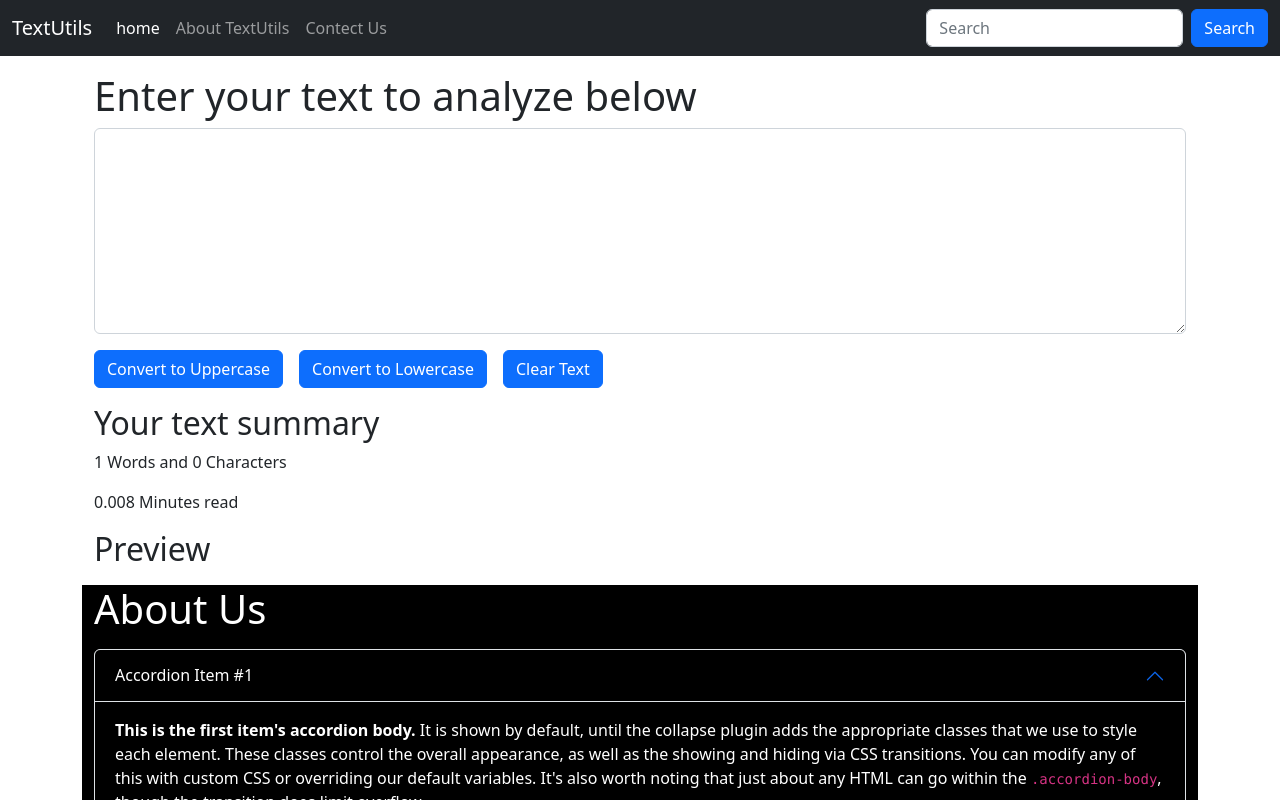
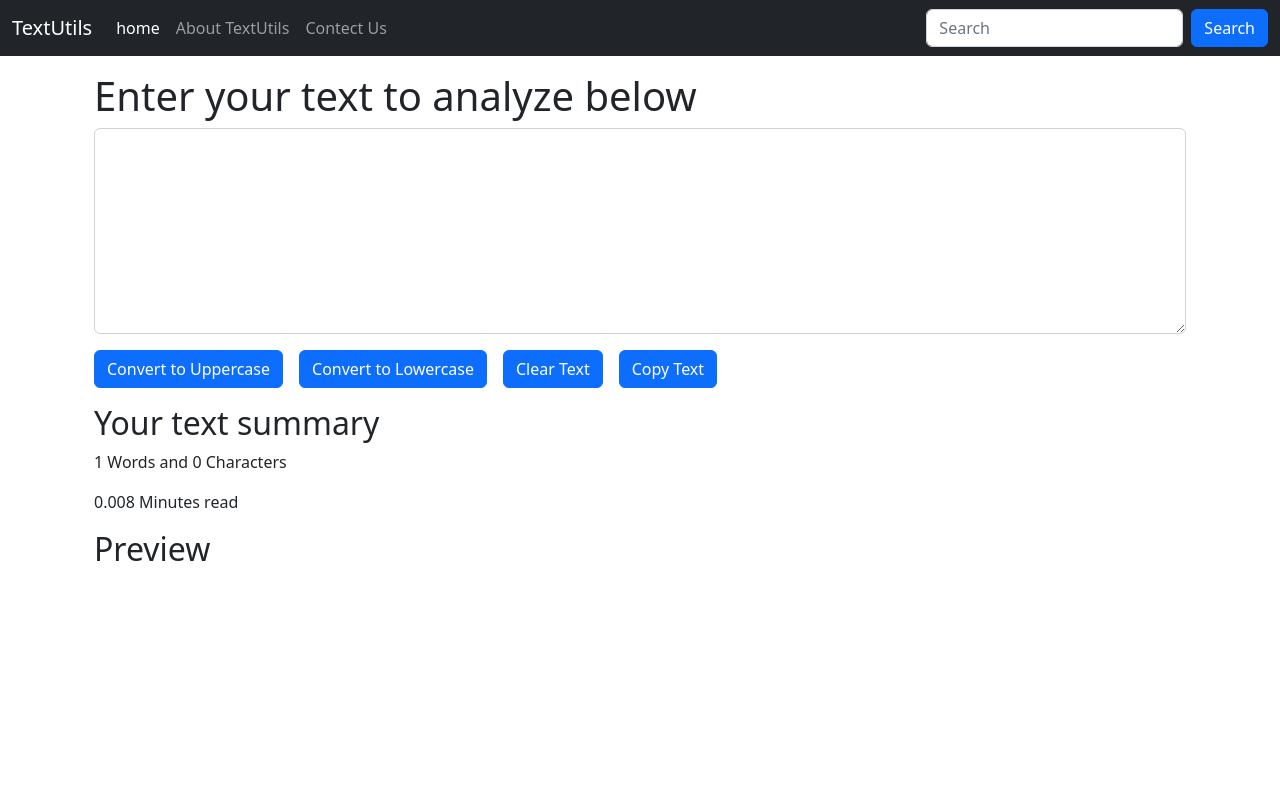
Before and after one commit to jenilsangani/TextUtils, a React (Create React App) app: page / in a window 1280 px wide. Shown: the top 800 px of the page. Built offline with nearby package versions, Linux system fonts and the light colour scheme.

Commit message:
add copy text btn

```diff
--- a/src/App.js
+++ b/src/App.js
@@ -1,5 +1,5 @@
 import "./App.css";
-import About from "./components/About";
+// import About from "./components/About";
 import Navbar from "./components/Navbar";
 import TextForm from "./components/TextForm";
 
@@ -12,7 +12,7 @@ function App() {
       {/* <Navbar /> */}
       <div className="container my-3">
         <TextForm heading = "Enter your text to analyze below"/>
-        <About />
+        {/* <About /> */}
       </div>
     </>
   );
--- a/src/components/About.js
+++ b/src/components/About.js
@@ -2,25 +2,26 @@ import React, { useState } from "react";
 
 export default function About() {
   const [myStyle, setMyStyle] = useState({
-    color: "white",
-    backgroundColor: "black",
+    color: "black",
+    backgroundColor: "white",
   });
 
   const [btntext, setBtnText] = useState("Enable Dark Mode");
 
   const toggleStyle = () => {
-    if (myStyle.color == "white") {
+    if (myStyle.color === "black") {
+      setMyStyle({
+        color: "white",
+        backgroundColor: "black",
+        border: "1px solid white",
+      });
+      setBtnText("Enable Light Mode");
+    } else {
       setMyStyle({
         color: "black",
         backgroundColor: "white",
       });
       setBtnText("Enable Dark Mode");
-    } else {
-      setMyStyle({
-        color: "white",
-        backgroundColor: "black",
-      });
-      setBtnText("Enable Light Mode");
     }
   };
 
--- a/src/components/TextForm.js
+++ b/src/components/TextForm.js
@@ -21,6 +21,14 @@ export default function TextForm(props) {
   };
   const handleonChange = (event) => {
     setText(event.target.value);
+  };
+
+  const hadlecopy = () => {
+    console.log("I am Copy");
+    var text = document.getElementById("myBox");
+    text.select();
+    text.setSelectionRange(0, 9999999);
+    navigator.clipboard.writeText(text.value);
   };
   return (
     <>
@@ -62,10 +70,20 @@ export default function TextForm(props) {
 
         <button
           className="btn btn-primary"
-          // style={{ marginRight: 16 }}
+          style={{ marginRight: 16 }}
           onClick={handleClearClick}
         >
           Clear Text{" "}
+        </button>
+
+    {/* copy text */}
+
+        <button
+          className="btn btn-primary"
+          // style={{ marginRight: 16 }}
+          onClick={hadlecopy}
+        >
+          Copy Text
         </button>
       </div>
 
```
